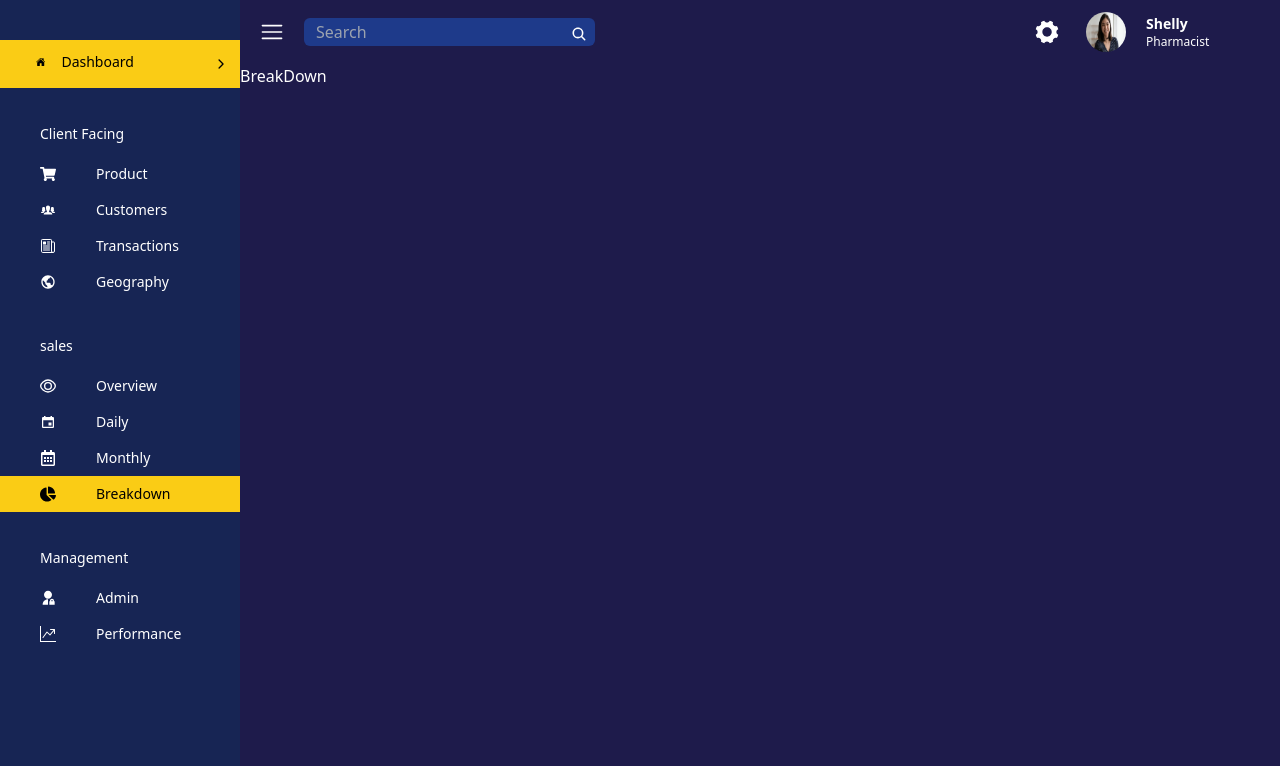
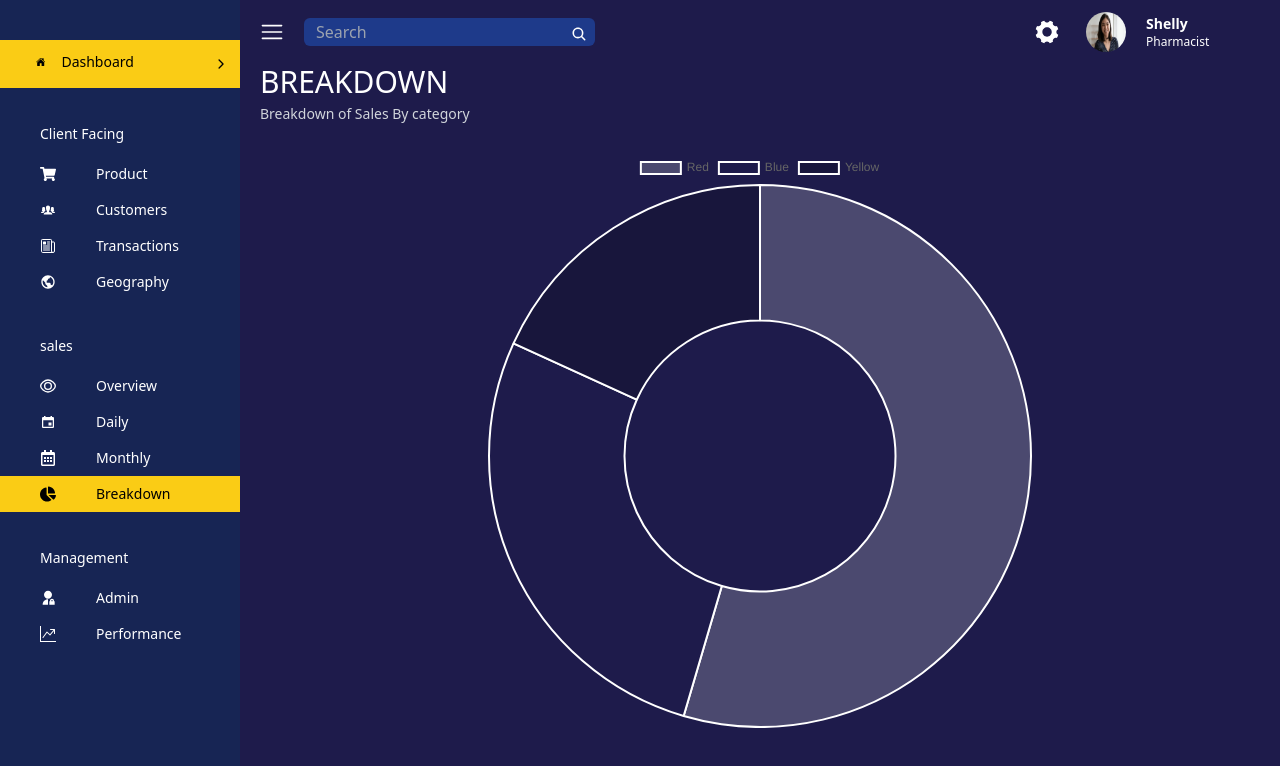
Before and after one commit to Yasharya007/RetailCost-Control, a React (Vite) app in the folder client/: page /breakdown in a window 1280 px wide. Shown: the top 766 px of the page. Built offline with nearby package versions, Linux system fonts and the light colour scheme.

Commit message:
completed breakdown page

```diff
--- a/client/package.json
+++ b/client/package.json
@@ -17,9 +17,11 @@
     "@nivo/line": "^0.85.1",
     "@nivo/pie": "^0.85.1",
     "axios": "^1.6.8",
+    "chart.js": "^4.4.2",
     "concurrently": "^8.2.2",
     "nivo": "^0.31.0",
     "react": "^18.2.0",
+    "react-chartjs-2": "^5.2.0",
     "react-csv": "^2.2.2",
     "react-datepicker": "^6.9.0",
     "react-dom": "^18.2.0",
--- a/client/src/components/BreakDown/BreakDown.jsx
+++ b/client/src/components/BreakDown/BreakDown.jsx
@@ -1,9 +1,37 @@
-import React from 'react'
+import React from "react";
+import Header from "../Header/Header.jsx";
+import { Doughnut } from "react-chartjs-2";
+import { Chart as Chartjs, Tooltip, Legend, ArcElement} from 'chart.js';
+
+Chartjs.register(Tooltip, Legend ,ArcElement);
 
 const BreakDown = () => {
+  const option = {};
+  const data = {
+    labels: [
+      'Red',
+      'Blue',
+      'Yellow'
+    ],
+    datasets: [{
+      label: 'My First Dataset',
+      data: [300, 150, 100],
+      backgroundColor: [
+        "#4b496f",
+        "#1e1b4b",
+        "#18163c"
+      ],
+      hoverOffset: 4
+    }]
+  };
   return (
-    <div>BreakDown</div>
-  )
-}
+    <div className="h-full">
+      <Header heading="BREAKDOWN" des="Breakdown of Sales By category" />
+      <div className="w-full h-[80%] flex justify-center">
+        <Doughnut option={option} data={data}/>
+      </div>
+    </div>
+  );
+};
 
-export default BreakDown
+export default BreakDown;
```
Also changed, not shown: 1 other file (tests, documents, lock files or other folders).
